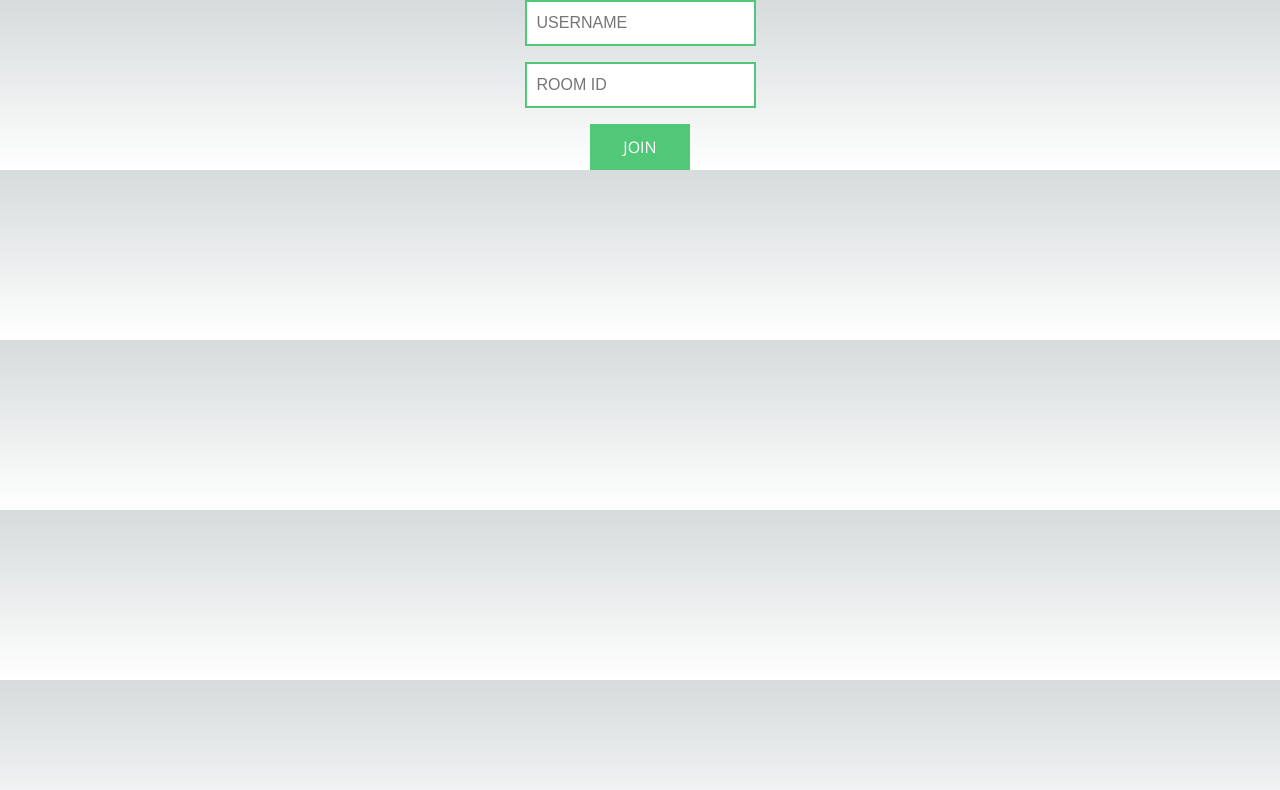
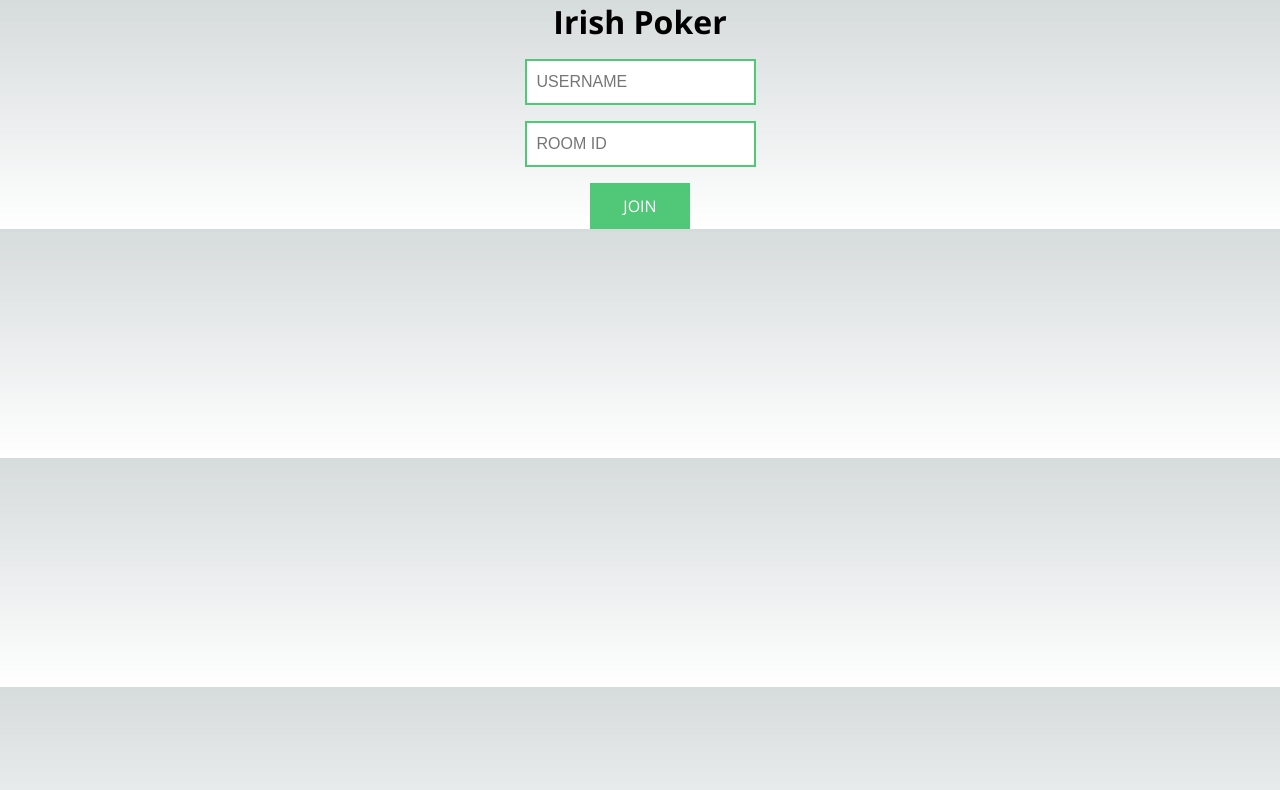
Before and after one commit to dcrame2/irish-poker, a Next.js app: page / in a window 1280 px wide. Shown: the top 790 px of the page. Built offline with nearby package versions, Linux system fonts and the light colour scheme; no server answers.

Commit message:
components

```diff
--- a/components/UserSetup/Index.tsx
+++ b/components/UserSetup/Index.tsx
@@ -98,16 +98,14 @@ export default function UserSetup() {
           // className={styles.main_div}
           style={{ display: showChat ? "none" : "" }}
         >
-          {/* <h1>Irish Poker</h1> */}
+          <h1>Irish Poker</h1>
           <Input
-            // className={styles.main_input}
             type="text"
             placeholder="Username"
             onChange={(e) => setUserName(e.target.value)}
             disabled={showSpinner}
           />
           <Input
-            // className={styles.main_input}
             type="text"
             placeholder="room id"
             onChange={(e) => setroomId(e.target.value)}
```
